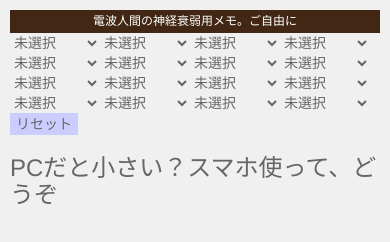
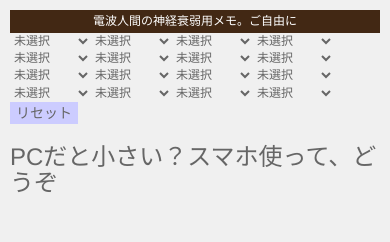
Before and after one commit to takka0407/shinkendenpa, a plain HTML site: page index.html in a window 390 px wide. Drawn offline with nearby package versions, Linux system fonts and the light colour scheme.

Commit message:
Update style.css

```diff
--- a/style.css
+++ b/style.css
@@ -31,6 +31,7 @@ h1 {
     header h1 {
         font-size: 12px;
     }
-    .test
+    .test {
         font-size:12px;
+    }
 }
```
